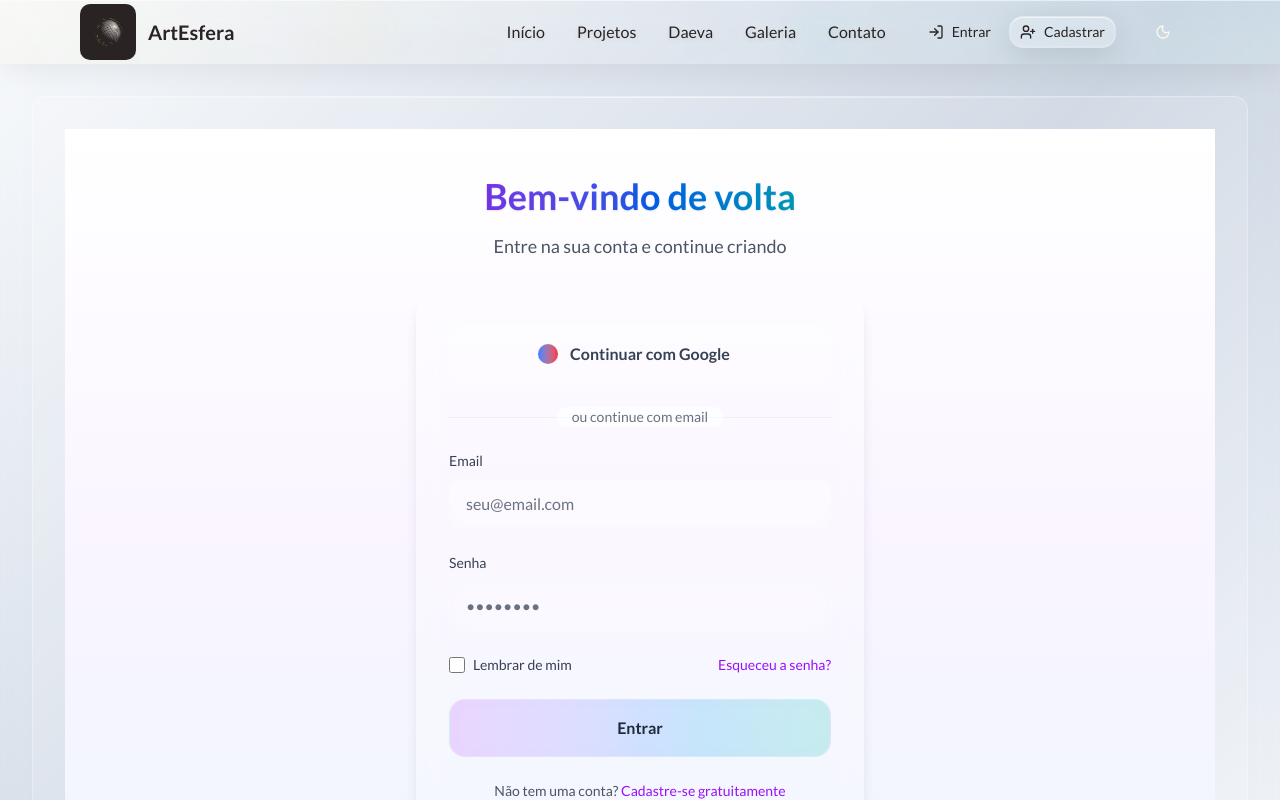
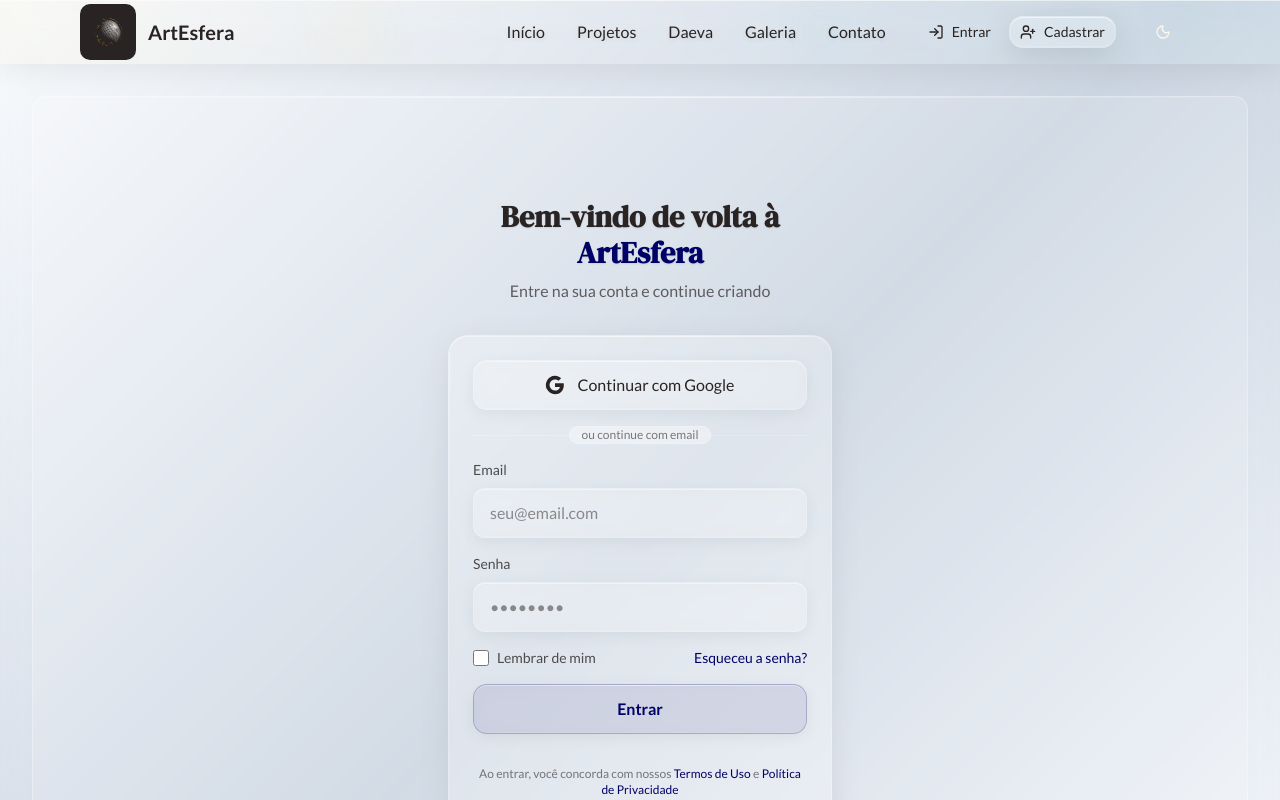
Before and after one commit to Daedaluzz/artesfera-platform, a Next.js app: page /login in a window 1280 px wide. Shown: the top 800 px of the page. Built offline with nearby package versions, Linux system fonts and the light colour scheme.

Commit message:
Style: login page now is standarized

```diff
--- a/src/app/contact/Contact.tsx
+++ b/src/app/contact/Contact.tsx
@@ -114,14 +114,44 @@
               </label>
               <select
                 id="subject"
-                className="w-full px-4 py-3 rounded-[12px] backdrop-blur-[10px] bg-white/[0.1] dark:bg-white/[0.05] border border-white/[0.2] dark:border-white/[0.1] shadow-[0_4px_16px_rgba(0,0,0,0.06),inset_0_1px_0_rgba(255,255,255,0.4),inset_0_-1px_0_rgba(255,255,255,0.1)] dark:shadow-[0_4px_16px_rgba(0,0,0,0.15),inset_0_1px_0_rgba(255,255,255,0.2),inset_0_-1px_0_rgba(255,255,255,0.05)] text-brand-black dark:text-brand-white focus:outline-none focus:ring-2 focus:ring-brand-navy-blue/30 dark:focus:ring-brand-yellow/30 focus:border-brand-navy-blue/30 dark:focus:border-brand-yellow/30 transition-all duration-300"
+                className="w-full px-4 py-3 rounded-[12px] backdrop-blur-[10px] bg-white/[0.1] dark:bg-white/[0.05] border border-white/[0.2] dark:border-white/[0.1] shadow-[0_4px_16px_rgba(0,0,0,0.06),inset_0_1px_0_rgba(255,255,255,0.4),inset_0_-1px_0_rgba(255,255,255,0.1)] dark:shadow-[0_4px_16px_rgba(0,0,0,0.15),inset_0_1px_0_rgba(255,255,255,0.2),inset_0_-1px_0_rgba(255,255,255,0.05)] text-brand-black dark:text-brand-white focus:outline-none focus:ring-2 focus:ring-brand-navy-blue/30 dark:focus:ring-brand-yellow/30 focus:border-brand-navy-blue/30 dark:focus:border-brand-yellow/30 transition-all duration-300 [&>option]:bg-white [&>option]:text-black dark:[&>option]:bg-brand-black dark:[&>option]:text-white"
               >
-                <option value="">Selecione um assunto</option>
-                <option value="partnership">Parceria</option>
-                <option value="support">Suporte</option>
-                <option value="feedback">Feedback</option>
-                <option value="press">Imprensa</option>
-                <option value="other">Outro</option>
+                <option
+                  value=""
+                  className="bg-white text-black dark:bg-brand-black dark:text-white"
+                >
+                  Selecione um assunto
+                </option>
+                <option
+                  value="partnership"
+                  className="bg-white text-black dark:bg-brand-black dark:text-white"
+                >
+                  Parceria
+                </option>
+                <option
+                  value="support"
+                  className="bg-white text-black dark:bg-brand-black dark:text-white"
+                >
+                  Suporte
+                </option>
+                <option
+                  value="feedback"
+                  className="bg-white text-black dark:bg-brand-black dark:text-white"
+                >
+                  Feedback
+                </option>
+                <option
+                  value="press"
+                  className="bg-white text-black dark:bg-brand-black dark:text-white"
+                >
+                  Imprensa
+                </option>
+                <option
+                  value="other"
+                  className="bg-white text-black dark:bg-brand-black dark:text-white"
+                >
+                  Outro
+                </option>
               </select>
             </div>
 
--- a/src/app/login/Login.tsx
+++ b/src/app/login/Login.tsx
@@ -1,3 +1,6 @@
+"use client";
+
+import { motion } from "framer-motion";
 import { Metadata } from "next";
 
 export const metadata: Metadata = {
@@ -8,38 +11,72 @@
 
 export default function Login() {
   return (
-    <div className="min-h-screen bg-gradient-to-b from-white via-purple-50 to-blue-50 dark:from-gray-900 dark:via-purple-900/20 dark:to-blue-900/20 flex items-center justify-center px-4 sm:px-6 lg:px-8">
-      <div className="max-w-md w-full space-y-8">
+    <div className="min-h-screen flex items-center justify-center px-4 py-8">
+      <div className="max-w-sm w-full">
         {/* Header */}
-        <div className="text-center">
-          <h1 className="text-4xl font-bold mb-4 bg-gradient-to-r from-purple-600 via-blue-600 to-teal-500 bg-clip-text text-transparent">
-            Bem-vindo de volta
+        <motion.div
+          initial={{ opacity: 0, y: 20 }}
+          animate={{ opacity: 1, y: 0 }}
+          transition={{ duration: 0.6 }}
+          className="text-center mb-8"
+        >
+          <h1 className="text-3xl font-bold font-serif text-brand-black dark:text-brand-white mb-2">
+            Bem-vindo de volta à{" "}
+            <span className="text-brand-navy-blue dark:text-brand-yellow">
+              ArtEsfera
+            </span>
           </h1>
-          <p className="text-lg text-gray-600 dark:text-gray-300">
+          <p className="text-brand-black/70 dark:text-brand-white/70">
             Entre na sua conta e continue criando
           </p>
-        </div>
+        </motion.div>
 
         {/* Login Form */}
-        <div className="backdrop-blur-md bg-white/20 dark:bg-gray-800/20 border border-white/20 dark:border-gray-700/30 rounded-3xl p-8 shadow-lg">
-          <form className="space-y-6">
+        <motion.div
+          initial={{ opacity: 0, y: 20 }}
+          animate={{ opacity: 1, y: 0 }}
+          transition={{ duration: 0.6, delay: 0.1 }}
+          className="relative backdrop-blur-[15px] bg-white/[0.15] dark:bg-black/15 border border-white/[0.25] dark:border-white/15 rounded-[20px] p-6 shadow-[0_8px_32px_rgba(0,0,0,0.08),inset_0_1px_0_rgba(255,255,255,0.4),inset_0_-1px_0_rgba(255,255,255,0.1),inset_0_0_20px_10px_rgba(255,255,255,0.08)] dark:shadow-[0_8px_32px_rgba(0,0,0,0.2),inset_0_1px_0_rgba(255,255,255,0.25),inset_0_-1px_0_rgba(255,255,255,0.05),inset_0_0_20px_10px_rgba(255,255,255,0.04)] overflow-hidden"
+        >
+          <div className="absolute top-0 left-4 right-4 h-px bg-gradient-to-r from-transparent via-white/40 to-transparent rounded-full" />
+          <div className="absolute top-4 left-0 w-px h-[calc(100%-2rem)] bg-gradient-to-b from-white/40 via-transparent to-white/10 rounded-full" />
+
+          <form className="space-y-4">
             {/* Google Login Button */}
-            <button
+            <motion.button
               type="button"
-              className="group relative w-full px-6 py-4 rounded-2xl backdrop-blur-md bg-white/10 dark:bg-gray-800/20 border border-white/20 dark:border-gray-700/30 text-gray-700 dark:text-gray-200 font-semibold transition-all duration-300 hover:bg-white/20 dark:hover:bg-gray-700/30 hover:scale-105 hover:shadow-lg active:scale-95 flex items-center justify-center space-x-3 cursor-pointer"
+              whileHover={{ scale: 1.02, y: -1 }}
+              whileTap={{ scale: 0.98 }}
+              className="group relative w-full px-4 py-3 rounded-[14px] backdrop-blur-[10px] bg-white/[0.1] dark:bg-white/[0.05] border border-white/[0.2] dark:border-white/[0.1] shadow-[0_4px_16px_rgba(0,0,0,0.06),inset_0_1px_0_rgba(255,255,255,0.4),inset_0_-1px_0_rgba(255,255,255,0.1)] dark:shadow-[0_4px_16px_rgba(0,0,0,0.15),inset_0_1px_0_rgba(255,255,255,0.2),inset_0_-1px_0_rgba(255,255,255,0.05)] hover:shadow-[0_8px_24px_rgba(0,0,0,0.1),inset_0_1px_0_rgba(255,255,255,0.6),inset_0_-1px_0_rgba(255,255,255,0.15)] dark:hover:shadow-[0_8px_24px_rgba(0,0,0,0.2),inset_0_1px_0_rgba(255,255,255,0.3),inset_0_-1px_0_rgba(255,255,255,0.08)] text-brand-black dark:text-brand-white hover:text-brand-navy-blue dark:hover:text-brand-yellow font-medium transition-all duration-300 flex items-center justify-center space-x-3 overflow-hidden cursor-pointer before:content-[''] before:absolute before:top-[-2px] before:left-[-100%] before:w-full before:h-[calc(100%+4px)] before:bg-gradient-to-r before:from-transparent before:via-white/40 before:to-transparent before:transition-all before:duration-600 before:ease-in-out before:pointer-events-none before:z-10 hover:before:left-full hover:backdrop-blur-xl hover:bg-white/20 hover:translate-y-[-1px] dark:hover:bg-white/8 after:content-[''] after:absolute after:top-0 after:left-4 after:right-4 after:h-px after:bg-gradient-to-r after:from-transparent after:via-white/40 after:to-transparent after:rounded-full"
             >
-              <div className="w-5 h-5 bg-gradient-to-r from-blue-500 to-red-500 rounded-full" />
+              <svg className="w-5 h-5" viewBox="0 0 24 24">
+                <path
+                  fill="currentColor"
+                  d="M22.56 12.25c0-.78-.07-1.53-.2-2.25H12v4.26h5.92c-.26 1.37-1.04 2.53-2.21 3.31v2.77h3.57c2.08-1.92 3.28-4.74 3.28-8.09z"
+                />
+                <path
+                  fill="currentColor"
+                  d="M12 23c2.97 0 5.46-.98 7.28-2.66l-3.57-2.77c-.98.66-2.23 1.06-3.71 1.06-2.86 0-5.29-1.93-6.16-4.53H2.18v2.84C3.99 20.53 7.7 23 12 23z"
+                />
+                <path
+                  fill="currentColor"
+                  d="M5.84 14.09c-.22-.66-.35-1.36-.35-2.09s.13-1.43.35-2.09V7.07H2.18C1.43 8.55 1 10.22 1 12s.43 3.45 1.18 4.93l2.85-2.22.81-.62z"
+                />
+                <path
+                  fill="currentColor"
+                  d="M12 5.38c1.62 0 3.06.56 4.21 1.64l3.15-3.15C17.45 2.09 14.97 1 12 1 7.7 1 3.99 3.47 2.18 7.07l3.66 2.84c.87-2.6 3.3-4.53 6.16-4.53z"
+                />
+              </svg>
               <span className="relative z-10">Continuar com Google</span>
-              <div className="absolute inset-0 rounded-2xl bg-gradient-to-r from-purple-500/0 via-blue-500/0 to-teal-500/0 group-hover:from-purple-500/10 group-hover:via-blue-500/10 group-hover:to-teal-500/10 transition-all duration-300" />
-            </button>
+            </motion.button>
 
             {/* Divider */}
-            <div className="relative">
+            <div className="relative my-4">
               <div className="absolute inset-0 flex items-center">
-                <div className="w-full border-t border-gray-300/30 dark:border-gray-600/30" />
+                <div className="w-full border-t border-white/20 dark:border-white/10" />
               </div>
               <div className="relative flex justify-center text-sm">
-                <span className="px-4 bg-white/50 dark:bg-gray-800/50 text-gray-500 dark:text-gray-400 backdrop-blur-sm rounded-full">
+                <span className="px-3 backdrop-blur-sm bg-white/30 dark:bg-black/30 text-brand-black/60 dark:text-brand-white/60 rounded-full border border-white/20 dark:border-white/10 text-xs">
                   ou continue com email
                 </span>
               </div>
@@ -49,14 +86,14 @@
             <div>
               <label
                 htmlFor="email"
-                className="block text-sm font-medium text-gray-700 dark:text-gray-200 mb-2"
+                className="block text-sm font-medium text-brand-black/80 dark:text-brand-white/80 mb-2"
               >
                 Email
               </label>
               <input
                 type="email"
                 id="email"
-                className="w-full px-4 py-3 rounded-2xl backdrop-blur-md bg-white/10 dark:bg-gray-800/20 border border-white/20 dark:border-gray-700/30 text-gray-700 dark:text-gray-200 placeholder-gray-500 dark:placeholder-gray-400 focus:outline-none focus:ring-2 focus:ring-purple-500/50 focus:border-purple-500/50 transition-all duration-300"
+                className="w-full px-4 py-3 rounded-[12px] backdrop-blur-[10px] bg-white/[0.1] dark:bg-white/[0.05] border border-white/[0.2] dark:border-white/[0.1] shadow-[0_4px_16px_rgba(0,0,0,0.06),inset_0_1px_0_rgba(255,255,255,0.4),inset_0_-1px_0_rgba(255,255,255,0.1)] dark:shadow-[0_4px_16px_rgba(0,0,0,0.15),inset_0_1px_0_rgba(255,255,255,0.2),inset_0_-1px_0_rgba(255,255,255,0.05)] text-brand-black dark:text-brand-white placeholder-brand-black/50 dark:placeholder-brand-white/50 focus:outline-none focus:ring-2 focus:ring-brand-navy-blue/30 dark:focus:ring-brand-yellow/30 focus:border-brand-navy-blue/30 dark:focus:border-brand-yellow/30 transition-all duration-300"
                 placeholder="seu@email.com"
                 required
               />
@@ -66,14 +103,14 @@
             <div>
               <label
                 htmlFor="password"
-                className="block text-sm font-medium text-gray-700 dark:text-gray-200 mb-2"
+                className="block text-sm font-medium text-brand-black/80 dark:text-brand-white/80 mb-2"
               >
                 Senha
               </label>
               <input
                 type="password"
                 id="password"
-                className="w-full px-4 py-3 rounded-2xl backdrop-blur-md bg-white/10 dark:bg-gray-800/20 border border-white/20 dark:border-gray-700/30 text-gray-700 dark:text-gray-200 placeholder-gray-500 dark:placeholder-gray-400 focus:outline-none focus:ring-2 focus:ring-purple-500/50 focus:border-purple-500/50 transition-all duration-300"
+                className="w-full px-4 py-3 rounded-[12px] backdrop-blur-[10px] bg-white/[0.1] dark:bg-white/[0.05] border border-white/[0.2] dark:border-white/[0.1] shadow-[0_4px_16px_rgba(0,0,0,0.06),inset_0_1px_0_rgba(255,255,255,0.4),inset_0_-1px_0_rgba(255,255,255,0.1)] dark:shadow-[0_4px_16px_rgba(0,0,0,0.15),inset_0_1px_0_rgba(255,255,255,0.2),inset_0_-1px_0_rgba(255,255,255,0.05)] text-brand-black dark:text-brand-white placeholder-brand-black/50 dark:placeholder-brand-white/50 focus:outline-none focus:ring-2 focus:ring-brand-navy-blue/30 dark:focus:ring-brand-yellow/30 focus:border-brand-navy-blue/30 dark:focus:border-brand-yellow/30 transition-all duration-300"
                 placeholder="••••••••"
                 required
               />
@@ -85,11 +122,11 @@
                 <input
                   id="remember-me"
                   type="checkbox"
-                  className="h-4 w-4 rounded border-gray-300 text-purple-600 focus:ring-purple-500"
+                  className="h-4 w-4 rounded border-white/20 text-brand-navy-blue dark:text-brand-yellow focus:ring-brand-navy-blue/30 dark:focus:ring-brand-yellow/30"
                 />
                 <label
                   htmlFor="remember-me"
-                  className="ml-2 block text-sm text-gray-700 dark:text-gray-200"
+                  className="ml-2 block text-sm text-brand-black/80 dark:text-brand-white/80"
                 >
                   Lembrar de mim
                 </label>
@@ -97,55 +134,56 @@
 
               <button
                 type="button"
-                className="text-sm text-purple-600 dark:text-purple-400 hover:text-purple-500 dark:hover:text-purple-300 transition-colors duration-200 cursor-pointer"
+                className="text-sm text-brand-navy-blue dark:text-brand-yellow hover:text-brand-navy-blue/80 dark:hover:text-brand-yellow/80 transition-colors duration-200 cursor-pointer"
               >
                 Esqueceu a senha?
               </button>
             </div>
 
             {/* Login Button */}
-            <button
+            <motion.button
               type="submit"
-              className="group relative w-full px-6 py-4 rounded-2xl backdrop-blur-md bg-gradient-to-r from-purple-500/20 via-blue-500/20 to-teal-500/20 border border-white/20 dark:border-gray-700/30 text-gray-800 dark:text-white font-semibold transition-all duration-300 hover:from-purple-500/30 hover:via-blue-500/30 hover:to-teal-500/30 hover:scale-105 hover:shadow-lg active:scale-95 cursor-pointer"
+              whileHover={{ scale: 1.02, y: -1 }}
+              whileTap={{ scale: 0.98 }}
+              className="group relative w-full px-4 py-3 rounded-[14px] backdrop-blur-[10px] bg-brand-navy-blue/[0.1] dark:bg-brand-yellow/[0.1] border border-brand-navy-blue/[0.2] dark:border-brand-yellow/[0.2] shadow-[0_4px_16px_rgba(0,0,0,0.06),inset_0_1px_0_rgba(255,255,255,0.4),inset_0_-1px_0_rgba(255,255,255,0.1)] dark:shadow-[0_4px_16px_rgba(0,0,0,0.15),inset_0_1px_0_rgba(255,255,255,0.2),inset_0_-1px_0_rgba(255,255,255,0.05)] hover:shadow-[0_8px_24px_rgba(0,0,0,0.1),inset_0_1px_0_rgba(255,255,255,0.6),inset_0_-1px_0_rgba(255,255,255,0.15)] dark:hover:shadow-[0_8px_24px_rgba(0,0,0,0.2),inset_0_1px_0_rgba(255,255,255,0.3),inset_0_-1px_0_rgba(255,255,255,0.08)] text-brand-navy-blue dark:text-brand-yellow hover:text-brand-navy-blue dark:hover:text-brand-yellow font-semibold transition-all duration-300 overflow-hidden cursor-pointer before:content-[''] before:absolute before:top-[-2px] before:left-[-100%] before:w-full before:h-[calc(100%+4px)] before:bg-gradient-to-r before:from-transparent before:via-white/40 before:to-transparent before:transition-all before:duration-600 before:ease-in-out before:pointer-events-none before:z-10 hover:before:left-full hover:backdrop-blur-xl hover:bg-white/20 hover:translate-y-[-1px] dark:hover:bg-white/8 after:content-[''] after:absolute after:top-0 after:left-4 after:right-4 after:h-px after:bg-gradient-to-r after:from-transparent after:via-white/40 after:to-transparent after:rounded-full"
             >
               <span className="relative z-10">Entrar</span>
-              <div className="absolute inset-0 rounded-2xl bg-gradient-to-r from-purple-500/0 via-blue-500/0 to-teal-500/0 group-hover:from-purple-500/10 group-hover:via-blue-500/10 group-hover:to-teal-500/10 transition-all duration-300" />
-            </button>
+            </motion.button>
+
+            {/* Terms */}
+            <div className="text-center mt-4">
+              <p className="text-xs text-brand-black/60 dark:text-brand-white/60">
+                Ao entrar, você concorda com nossos{" "}
+                <a
+                  href="#"
+                  className="text-brand-navy-blue dark:text-brand-yellow hover:text-brand-navy-blue/80 dark:hover:text-brand-yellow/80 transition-colors duration-200 cursor-pointer"
+                >
+                  Termos de Uso
+                </a>{" "}
+                e{" "}
+                <a
+                  href="#"
+                  className="text-brand-navy-blue dark:text-brand-yellow hover:text-brand-navy-blue/80 dark:hover:text-brand-yellow/80 transition-colors duration-200 cursor-pointer"
+                >
+                  Política de Privacidade
+                </a>
+              </p>
+            </div>
           </form>
 
-          {/* Sign Up Link */}
-          <div className="mt-6 text-center">
-            <p className="text-sm text-gray-600 dark:text-gray-300">
+          {/* Register Link */}
+          <div className="mt-4 text-center">
+            <p className="text-sm text-brand-black/70 dark:text-brand-white/70">
               Não tem uma conta?{" "}
               <a
                 href="/register"
-                className="font-medium text-purple-600 dark:text-purple-400 hover:text-purple-500 dark:hover:text-purple-300 transition-colors duration-200 cursor-pointer"
+                className="font-medium text-brand-navy-blue dark:text-brand-yellow hover:text-brand-navy-blue/80 dark:hover:text-brand-yellow/80 transition-colors duration-200 cursor-pointer"
               >
                 Cadastre-se gratuitamente
               </a>
             </p>
           </div>
-        </div>
-
-        {/* Additional Info */}
-        <div className="text-center">
-          <p className="text-xs text-gray-500 dark:text-gray-400">
-            Ao entrar, você concorda com nossos{" "}
-            <a
-              href="#"
-              className="text-purple-600 dark:text-purple-400 hover:underline cursor-pointer"
-            >
-              Termos de Uso
-            </a>{" "}
-            e{" "}
-            <a
-              href="#"
-              className="text-purple-600 dark:text-purple-400 hover:underline cursor-pointer"
-            >
-              Política de Privacidade
-            </a>
-          </p>
-        </div>
+        </motion.div>
       </div>
     </div>
   );
```
